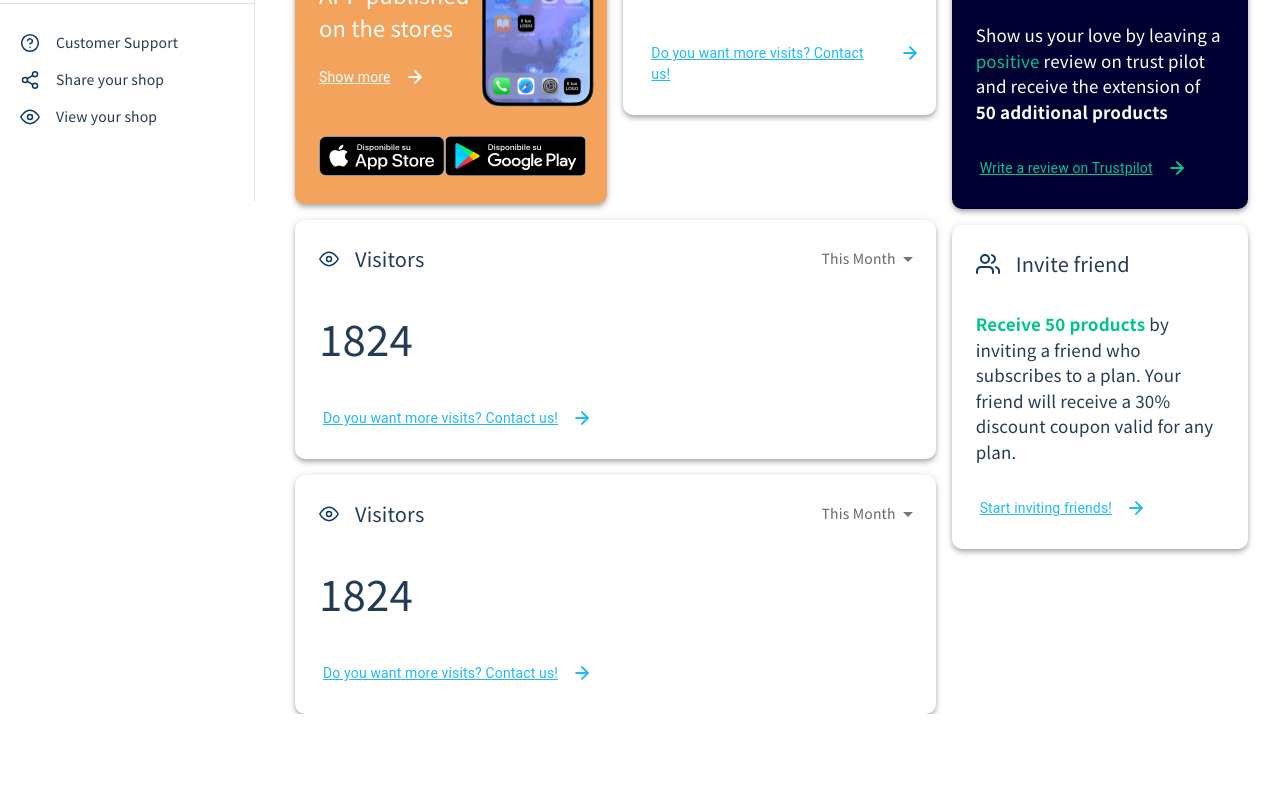
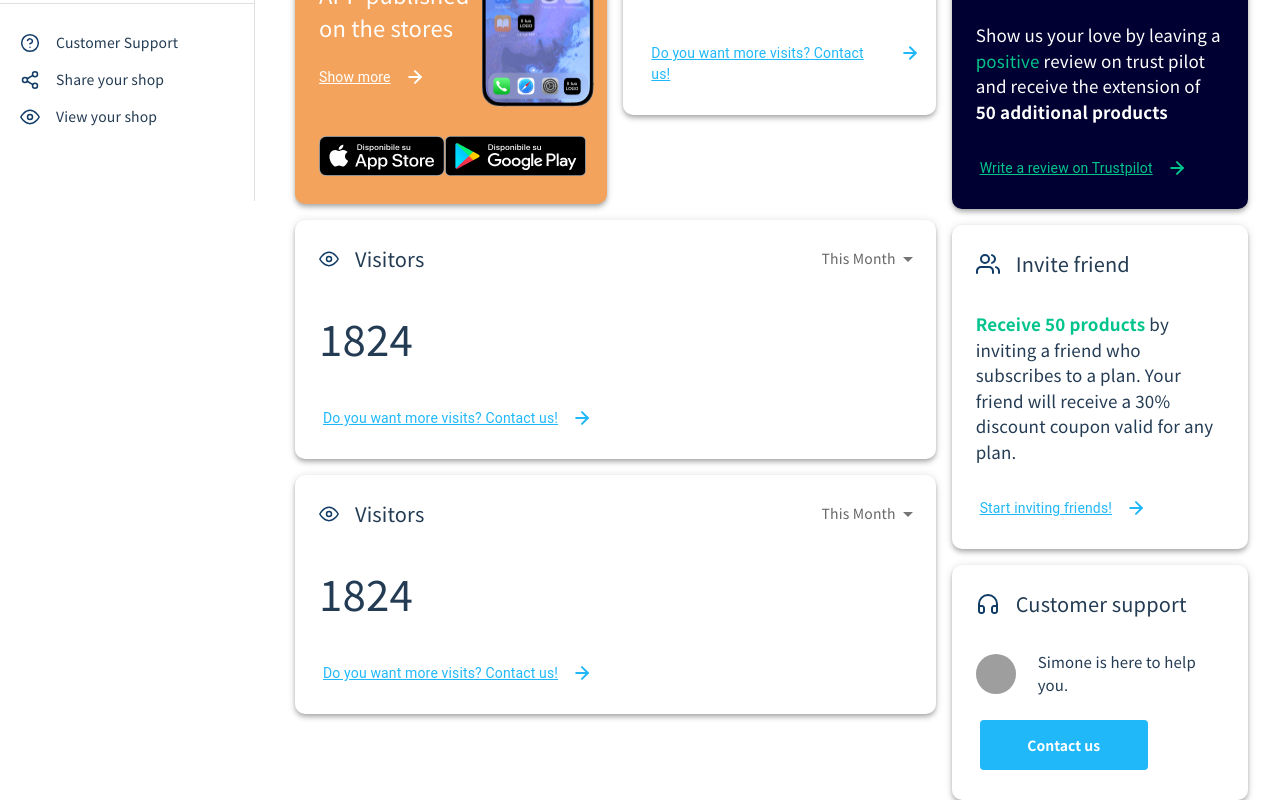
Before and after one commit to tusharpramanikbd/vetrina-live-dashboard, a React (Create React App) app: page / in a window 1280 px wide. Shown: the part 599-1399 px from the top of the page. Before the commit the page ends 1313 px from the top, so only its background shows below. Built offline with nearby package versions, Linux system fonts and the light colour scheme; grey boxes are pictures that could not be loaded.

Commit message:
customer suppport card created

```diff
--- a/src/components/CardSection/CardSection.tsx
+++ b/src/components/CardSection/CardSection.tsx
@@ -6,6 +6,7 @@ import MobileCard from '../Cards/MobileCard'
 import ConfigureShopCard from '../Cards/ConfigureShopCard'
 import TrustPilotCard from '../Cards/TrustPilotCard'
 import InviteFriendCard from '../Cards/InviteFriendCard'
+import CustomerSupportCard from '../Cards/CustomerSupportCard'
 
 const CardSection = () => {
   return (
@@ -51,6 +52,9 @@ const CardSection = () => {
           <Grid item xs={12}>
             <InviteFriendCard />
           </Grid>
+          <Grid item xs={12}>
+            <CustomerSupportCard />
+          </Grid>
         </Grid>
       </Grid>
     </Grid>
--- /dev/null
+++ b/src/components/Cards/CustomerSupportCard.tsx
@@ -0,0 +1,41 @@
+import { Avatar, Button, Typography } from '@mui/material'
+import React from 'react'
+import HeadphonesIcon from '../../icons/HeadphonesIcon'
+import WrapperCard from './WrapperCard'
+
+const CustomerSupportCard = () => {
+  return (
+    <WrapperCard
+      HeaderIcon={HeadphonesIcon}
+      title='Customer support'
+      CardBody={
+        <div style={{ display: 'flex', alignItems: 'center' }}>
+          <Avatar
+            src='https://randomuser.me/api/portraits/men/2.jpg'
+            sx={{
+              marginRight: '22px',
+            }}
+          />
+          <Typography fontSize='15px'>Simone is here to help you.</Typography>
+        </div>
+      }
+      CardFooter={
+        <Button
+          sx={{
+            textTransform: 'none',
+            width: '168px',
+            height: '50px',
+            bgcolor: '#21B8F9',
+            fontWeight: 600,
+          }}
+          disableElevation
+          variant='contained'
+        >
+          Contact us
+        </Button>
+      }
+    />
+  )
+}
+
+export default CustomerSupportCard
--- a/src/components/Cards/WrapperCard.tsx
+++ b/src/components/Cards/WrapperCard.tsx
@@ -23,7 +23,7 @@ const WrapperCard: React.FC<WrapperCardType> = ({
       sx={{
         width: '100%',
         padding: '8px',
-        minHeight: '220px',
+        minHeight: '200px',
         borderRadius: '10px',
         ...style,
       }}
@@ -55,7 +55,11 @@ const WrapperCard: React.FC<WrapperCardType> = ({
           }
         />
       )}
-      <CardContent sx={{ minHeight: '100px' }}>{CardBody}</CardContent>
+      <CardContent
+        sx={title !== 'Customer support' ? { minHeight: '100px' } : null}
+      >
+        {CardBody}
+      </CardContent>
       <CardActions sx={{ marginLeft: '12px', marginBottom: '14px' }}>
         {CardFooter}
       </CardActions>
--- /dev/null
+++ b/src/icons/HeadphonesIcon.tsx
@@ -0,0 +1,35 @@
+import React from 'react'
+import CustomIconType from '../@types/CustomIconType'
+
+const HeadphonesIcon: React.FC<CustomIconType> = ({
+  color,
+  style,
+}: CustomIconType) => {
+  return (
+    <svg
+      width='24'
+      height='24'
+      viewBox='0 0 24 24'
+      fill='none'
+      xmlns='http://www.w3.org/2000/svg'
+      style={style && { ...style }}
+    >
+      <path
+        d='M3 18V12C3 9.61305 3.94821 7.32387 5.63604 5.63604C7.32387 3.94821 9.61305 3 12 3C14.3869 3 16.6761 3.94821 18.364 5.63604C20.0518 7.32387 21 9.61305 21 12V18'
+        stroke={color || '#103B66'}
+        strokeWidth='2'
+        strokeLinecap='round'
+        strokeLinejoin='round'
+      />
+      <path
+        d='M21 19C21 19.5304 20.7893 20.0391 20.4142 20.4142C20.0391 20.7893 19.5304 21 19 21H18C17.4696 21 16.9609 20.7893 16.5858 20.4142C16.2107 20.0391 16 19.5304 16 19V16C16 15.4696 16.2107 14.9609 16.5858 14.5858C16.9609 14.2107 17.4696 14 18 14H21V19ZM3 19C3 19.5304 3.21071 20.0391 3.58579 20.4142C3.96086 20.7893 4.46957 21 5 21H6C6.53043 21 7.03914 20.7893 7.41421 20.4142C7.78929 20.0391 8 19.5304 8 19V16C8 15.4696 7.78929 14.9609 7.41421 14.5858C7.03914 14.2107 6.53043 14 6 14H3V19Z'
+        stroke={color || '#103B66'}
+        strokeWidth='2'
+        strokeLinecap='round'
+        strokeLinejoin='round'
+      />
+    </svg>
+  )
+}
+
+export default HeadphonesIcon
```
